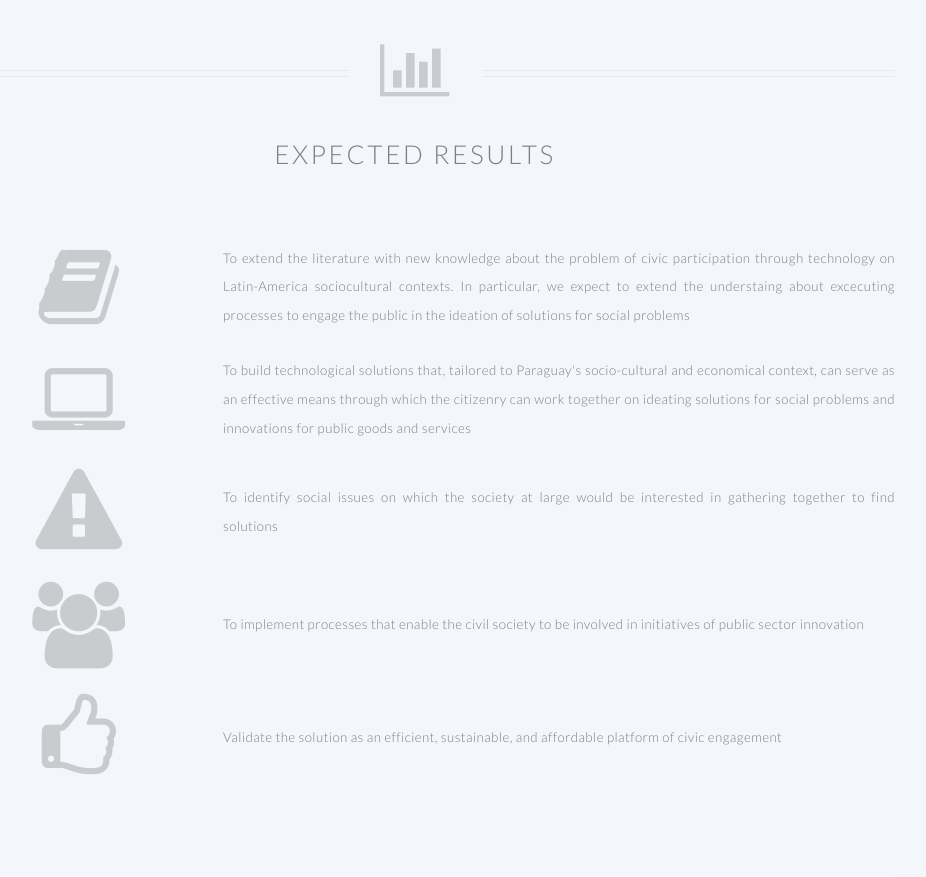
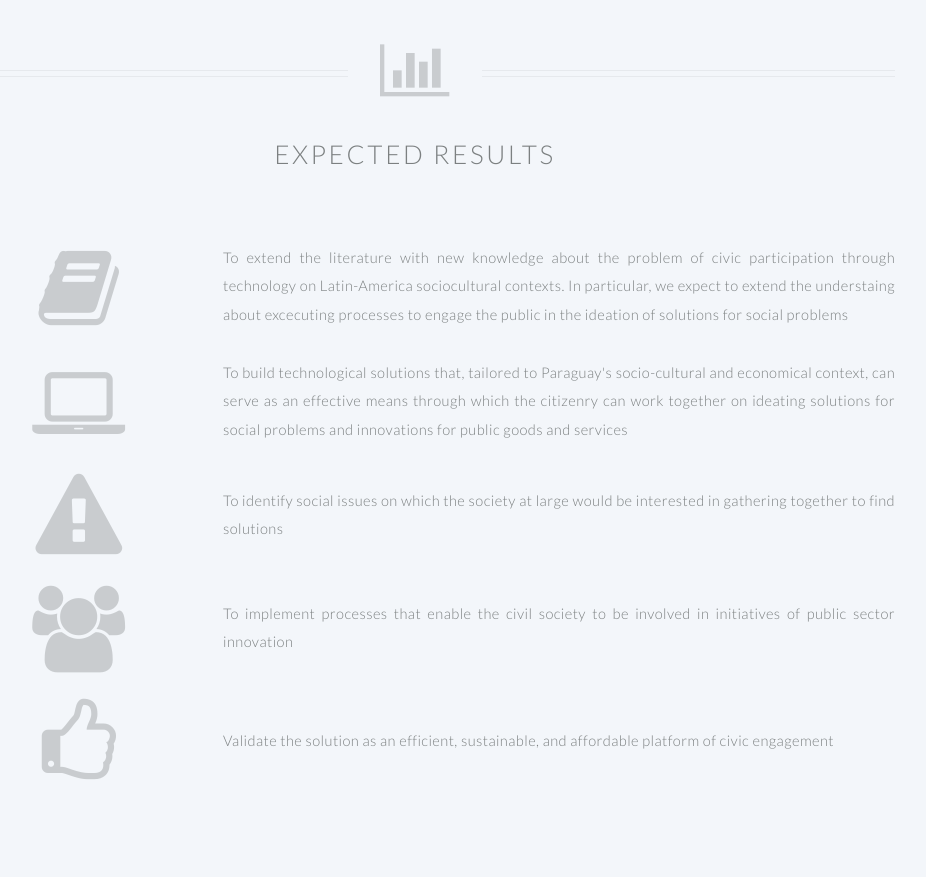
Before and after one commit to ParticipaPY/website, a PHP site: page /?lang=en in a window 1280 px wide. Shown: the part 1373-2250 px from the top of the page, without its empty margins (225-1151 px from the left). Run offline with PHP 8.4, Linux system fonts and the light colour scheme; data that the repository does not hold is empty.

Commit message:
expected results: font size fixed

```diff
--- a/index.php
+++ b/index.php
@@ -134,7 +134,7 @@ if ($_GET["lang"] == "en"){
 						         		<span class="icon featured fa-book"></span>
 						         	</td>
 
-						            <td width="70%" align="justify" style="vertical-align:middle;"> <p style="font-size: 10pt; text-align : justify;"><?php echo $resultados[0];?></p>
+						            <td width="70%" align="justify" style="vertical-align:middle;"> <p style="font-size: 11pt; text-align : justify;"><?php echo $resultados[0];?></p>
 						            </td>
 						        </tr>
 						        <tr>
@@ -142,7 +142,7 @@ if ($_GET["lang"] == "en"){
 						         		<span class="icon featured fa-laptop"></span>
 						         	</td>
 
-						            <td width="70%" align="justify" style="vertical-align:middle;"> <p style="font-size: 10pt; text-align : justify;"><?php echo $resultados[1];?></p>
+						            <td width="70%" align="justify" style="vertical-align:middle;"> <p style="font-size: 11pt; text-align : justify;"><?php echo $resultados[1];?></p>
 						            </td>
 						        </tr>
 						        <tr>
@@ -150,7 +150,7 @@ if ($_GET["lang"] == "en"){
 						         		<span class="icon featured fa-exclamation-triangle"></span>
 						         	</td>
 
-						            <td width="70%" align="justify" style="vertical-align:middle;"> <p style="font-size: 10pt; text-align : justify;"><?php echo $resultados[2];?></p>
+						            <td width="70%" align="justify" style="vertical-align:middle;"> <p style="font-size: 11pt; text-align : justify;"><?php echo $resultados[2];?></p>
 						            </td>
 						        </tr>
 						        <tr>
@@ -158,7 +158,7 @@ if ($_GET["lang"] == "en"){
 						         		<span class="icon featured fa-users"></span>
 						         	</td>
 
-						            <td width="70%" align="justify" style="vertical-align:middle;"> <p style="font-size: 10pt; text-align : justify;"><?php echo $resultados[3];?></p>
+						            <td width="70%" align="justify" style="vertical-align:middle;"> <p style="font-size: 11pt; text-align : justify;"><?php echo $resultados[3];?></p>
 						            </td>
 						        </tr>
 						        <tr>
@@ -166,7 +166,7 @@ if ($_GET["lang"] == "en"){
 						         		<span class="icon featured fa-thumbs-o-up"></span>
 						         	</td>
 
-						            <td width="70%" align="justify" style="vertical-align:middle;"> <p style="font-size: 10pt; text-align : justify;"><?php echo $resultados[4];?></p>
+						            <td width="70%" align="justify" style="vertical-align:middle;"> <p style="font-size: 11pt; text-align : justify;"><?php echo $resultados[4];?></p>
 						            </td>
 						        </tr>
     						</table>
```
